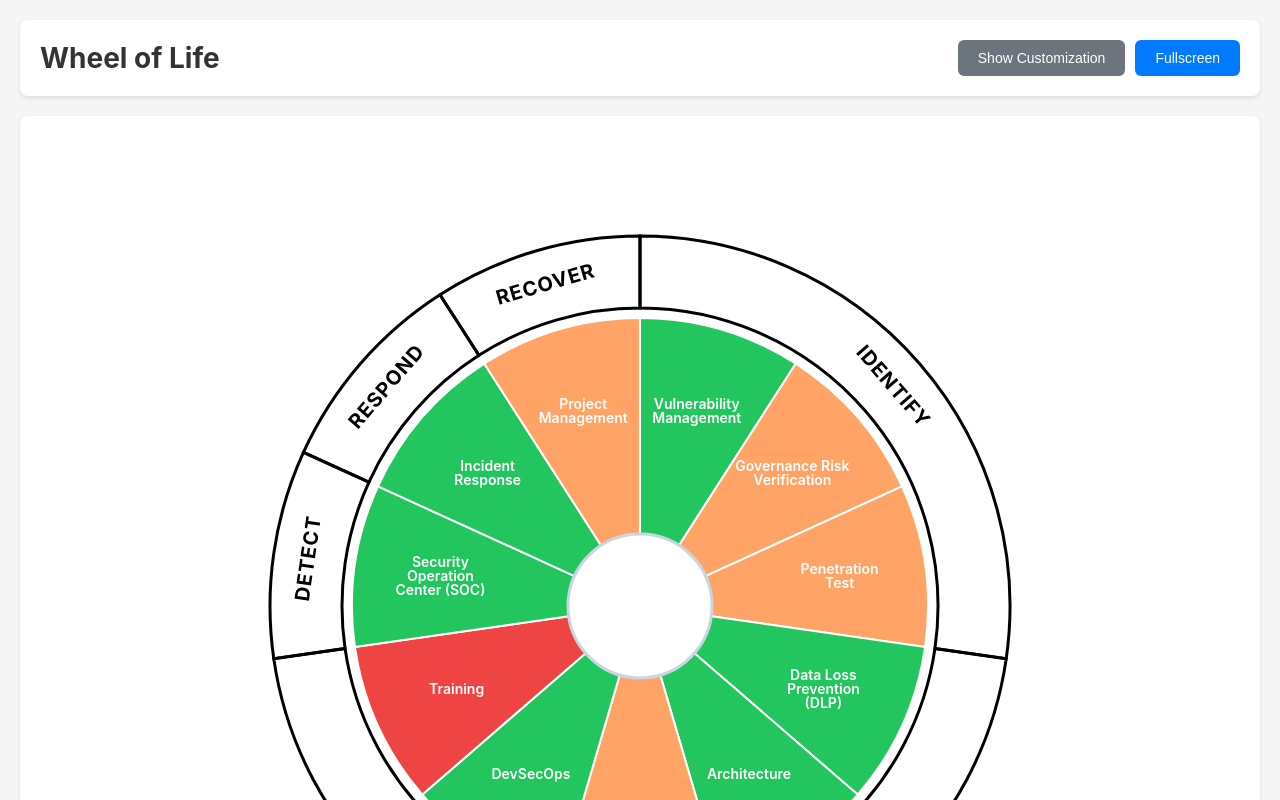
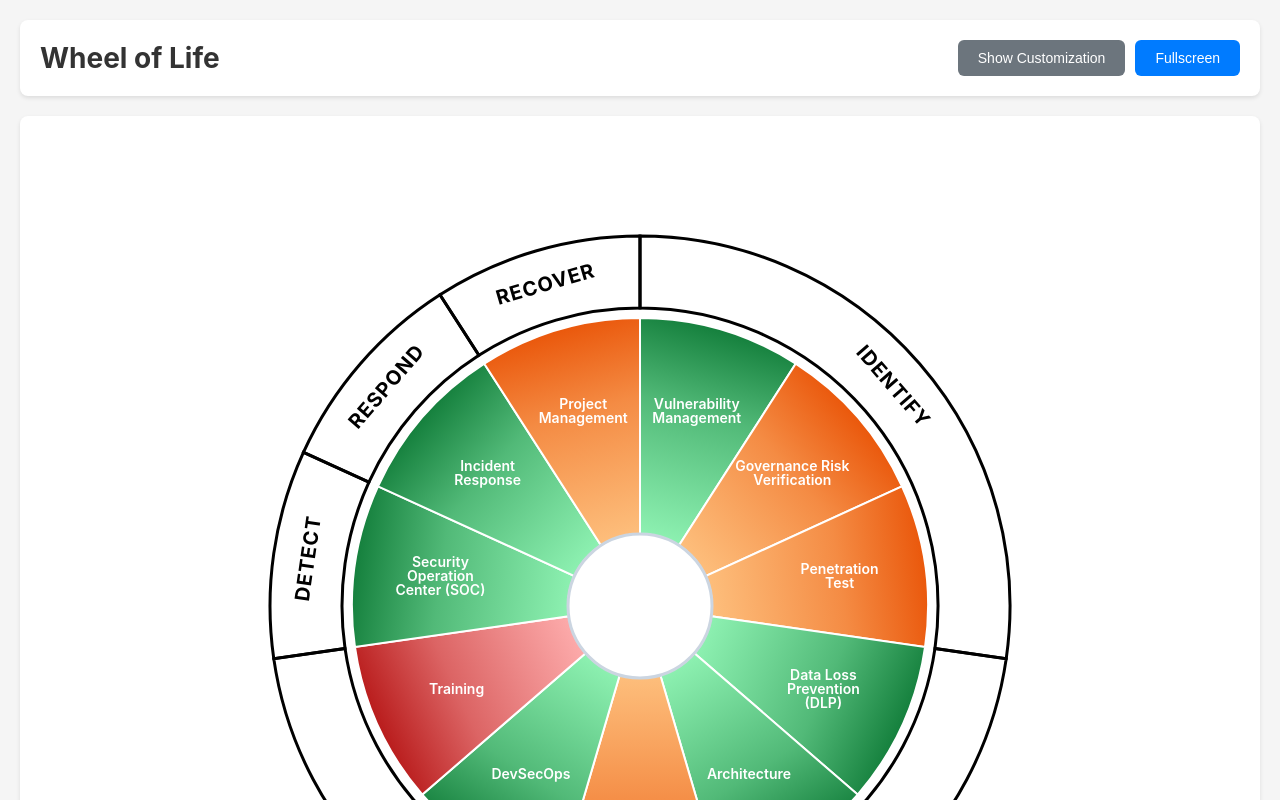
Before and after one commit to ericishere/wheel, a React (Vite) app: page / in a window 1280 px wide. Shown: the top 800 px of the page. Built offline with nearby package versions, Linux system fonts and the light colour scheme.

Commit message:
Gradient

```diff
--- a/src/App.css
+++ b/src/App.css
@@ -149,6 +149,49 @@
 }
 
 .threshold-row input[type="color"] {
+  height: 40px;
+  padding: 0;
+  border: none;
+  border-radius: 4px;
+  background-color: transparent;
+  cursor: pointer;
+}
+
+.status-gradient-group {
+  display: flex;
+  flex-direction: column;
+  gap: 8px;
+  margin-bottom: 12px;
+  padding: 12px;
+  border: 1px solid #e2e8f0;
+  border-radius: 6px;
+  background-color: #ffffff;
+}
+
+.status-gradient-title {
+  font-size: 14px;
+  font-weight: 600;
+  color: #1e293b;
+  text-transform: uppercase;
+}
+
+.gradient-row {
+  display: flex;
+  gap: 12px;
+  flex-wrap: wrap;
+}
+
+.gradient-row label {
+  flex: 1;
+  min-width: 160px;
+  display: flex;
+  flex-direction: column;
+  gap: 6px;
+  font-weight: 500;
+  color: #333;
+}
+
+.gradient-row input[type="color"] {
   height: 40px;
   padding: 0;
   border: none;
--- a/src/App.jsx
+++ b/src/App.jsx
@@ -51,12 +51,22 @@ const defaultCategories = [
   }
 ];
 
+const defaultGradientSettings = {
+  low: { start: '#fca5a5', end: '#b91c1c' },
+  mid: { start: '#fdba74', end: '#ea580c' },
+  high: { start: '#86efac', end: '#15803d' },
+};
+
+const createDefaultGradients = () => ({
+  low: { ...defaultGradientSettings.low },
+  mid: { ...defaultGradientSettings.mid },
+  high: { ...defaultGradientSettings.high },
+});
+
 function App() {
   const [categories, setCategories] = useState(defaultCategories);
   const [isFullscreen, setIsFullscreen] = useState(false);
-  const [lowColor, setLowColor] = useState('#ef4444');
-  const [midColor, setMidColor] = useState('#ffa366');
-  const [highColor, setHighColor] = useState('#22c55e');
+  const [statusGradients, setStatusGradients] = useState(createDefaultGradients);
   const [categoryLabelColor, setCategoryLabelColor] = useState('#000000');
   const [itemFontSize, setItemFontSize] = useState(14);
   const [itemLineHeight, setItemLineHeight] = useState(14);
@@ -102,6 +112,19 @@ function App() {
       }
       return cat;
     }));
+  };
+
+  const handleGradientColorChange = (status, stop, value) => {
+    setStatusGradients(prev => {
+      const base = prev[status] ?? defaultGradientSettings[status] ?? {};
+      return {
+        ...prev,
+        [status]: {
+          ...base,
+          [stop]: value,
+        },
+      };
+    });
   };
 
   const addCategory = () => {
@@ -169,19 +192,23 @@ function App() {
 
   const resetToDefaults = () => {
     setCategories(defaultCategories);
-    setLowColor('#ef4444');
-    setMidColor('#ffa366');
-    setHighColor('#22c55e');
+    setStatusGradients(createDefaultGradients());
     setCategoryLabelColor('#000000');
     setItemFontSize(14);
     setItemLineHeight(14);
     setCategoryFontSize(20);
   };
 
-  const colorSettings = {
-    low: lowColor,
-    mid: midColor,
-    high: highColor,
+  const gradientSettings = {
+    low: { ...defaultGradientSettings.low, ...statusGradients.low },
+    mid: { ...defaultGradientSettings.mid, ...statusGradients.mid },
+    high: { ...defaultGradientSettings.high, ...statusGradients.high },
+  };
+
+  const statusLabels = {
+    low: 'Low (Red)',
+    mid: 'Mid (Orange)',
+    high: 'High (Green)',
   };
 
   return (
@@ -206,33 +233,33 @@ function App() {
           </div>
 
           <div className="color-thresholds">
-            <h3>Status Colors</h3>
-            <div className="threshold-row">
+            <h3>Status Gradients</h3>
+            {Object.entries(statusLabels).map(([status, label]) => {
+              const gradient = gradientSettings[status] ?? defaultGradientSettings[status];
+              return (
+                <div key={status} className="status-gradient-group">
+                  <span className="status-gradient-title">{label}</span>
+                  <div className="gradient-row">
                     <label>
-                Low (Red)
+                      Start Color
                       <input
                         type="color"
-                  value={lowColor}
-                  onChange={(e) => setLowColor(e.target.value)}
+                        value={gradient?.start || '#e2e8f0'}
+                        onChange={(e) => handleGradientColorChange(status, 'start', e.target.value)}
                       />
                     </label>
                     <label>
-                Mid (Orange)
+                      End Color
                       <input
                         type="color"
-                  value={midColor}
-                  onChange={(e) => setMidColor(e.target.value)}
-                />
-              </label>
-              <label>
-                High (Green)
-                <input
-                  type="color"
-                  value={highColor}
-                  onChange={(e) => setHighColor(e.target.value)}
+                        value={gradient?.end || '#cbd5f5'}
+                        onChange={(e) => handleGradientColorChange(status, 'end', e.target.value)}
                       />
                     </label>
                   </div>
+                </div>
+              );
+            })}
             <div className="threshold-row">
               <label>
                 Category Label Color
@@ -369,7 +396,7 @@ function App() {
       >
         <WheelOfLife
           categories={categories}
-          colorSettings={colorSettings}
+          gradientSettings={gradientSettings}
           categoryLabelColor={categoryLabelColor}
           itemFontSize={itemFontSize}
           itemLineHeight={itemLineHeight}
--- a/src/WheelOfLife.jsx
+++ b/src/WheelOfLife.jsx
@@ -1,14 +1,121 @@
 import React from 'react';
 
-const defaultColorSettings = {
-  low: '#ef4444',
-  mid: '#ffa366',
-  high: '#22c55e',
+const defaultGradientSettings = {
+  low: { start: '#fca5a5', end: '#b91c1c' },
+  mid: { start: '#fdba74', end: '#ea580c' },
+  high: { start: '#86efac', end: '#15803d' },
+};
+
+const fallbackGradient = {
+  start: '#e2e8f0',
+  end: '#cbd5f5',
+};
+
+const hexColorPattern = /^#([0-9a-f]{3}|[0-9a-f]{6})$/i;
+
+const isHexColor = (value) => typeof value === 'string' && hexColorPattern.test(value);
+
+const clamp = (value, min, max) => Math.min(Math.max(value, min), max);
+
+const normalizeHex = (hex) => {
+  const raw = hex.replace('#', '');
+  if (raw.length === 3) {
+    return raw
+      .split('')
+      .map((char) => char + char)
+      .join('');
+  }
+  return raw.padStart(6, '0').slice(0, 6);
+};
+
+const hexToRgb = (hex) => {
+  const normalized = normalizeHex(hex);
+  const value = parseInt(normalized, 16);
+  return {
+    r: (value >> 16) & 255,
+    g: (value >> 8) & 255,
+    b: value & 255,
+  };
+};
+
+const rgbToHex = ({ r, g, b }) => (
+  `#${[r, g, b]
+    .map((channel) => clamp(Math.round(channel), 0, 255).toString(16).padStart(2, '0'))
+    .join('')}`
+);
+
+const mixColors = (color, target, amount) => {
+  const t = clamp(amount, 0, 1);
+  const base = hexToRgb(color);
+  const goal = hexToRgb(target);
+  return rgbToHex({
+    r: base.r + (goal.r - base.r) * t,
+    g: base.g + (goal.g - base.g) * t,
+    b: base.b + (goal.b - base.b) * t,
+  });
+};
+
+const adjustColor = (color, amount) => {
+  if (!isHexColor(color) || amount === 0) {
+    return color;
+  }
+
+  const target = amount > 0 ? '#ffffff' : '#000000';
+  return mixColors(color, target, Math.abs(amount));
+};
+
+const resolveGradientForStatus = (status, gradientSettings) => {
+  const defaults = defaultGradientSettings[status] ?? fallbackGradient;
+  const entry = gradientSettings?.[status];
+
+  if (!entry) {
+    return defaults;
+  }
+
+  if (typeof entry === 'string') {
+    if (!isHexColor(entry)) {
+      return defaults;
+    }
+
+    const startColor = adjustColor(entry, 0.3) || defaults.start;
+    const endColor = adjustColor(entry, -0.25) || defaults.end;
+    return {
+      start: isHexColor(startColor) ? startColor : defaults.start,
+      end: isHexColor(endColor) ? endColor : defaults.end,
+    };
+  }
+
+  const startCandidate = entry.start;
+  const endCandidate = entry.end;
+  const hasStart = isHexColor(startCandidate);
+  const hasEnd = isHexColor(endCandidate);
+
+  if (hasStart && hasEnd) {
+    return { start: startCandidate, end: endCandidate };
+  }
+
+  if (hasStart) {
+    const derivedEnd = adjustColor(startCandidate, -0.25) || defaults.end;
+    return {
+      start: startCandidate,
+      end: isHexColor(derivedEnd) ? derivedEnd : defaults.end,
+    };
+  }
+
+  if (hasEnd) {
+    const derivedStart = adjustColor(endCandidate, 0.3) || defaults.start;
+    return {
+      start: isHexColor(derivedStart) ? derivedStart : defaults.start,
+      end: endCandidate,
+    };
+  }
+
+  return defaults;
 };
 
 const WheelOfLife = ({
   categories,
-  colorSettings = defaultColorSettings,
+  gradientSettings = defaultGradientSettings,
   categoryLabelColor = '#000000',
   itemFontSize = 14,
   itemLineHeight = 14,
@@ -28,28 +135,19 @@ const WheelOfLife = ({
   const categoryOuterRadius = categoryInnerRadius + categoryRingWidth;
   const labelRadius = categoryOuterRadius + 50;
 
-  // Function to get color based on status
-  const getItemColor = (status) => {
-    const colors = { ...defaultColorSettings, ...colorSettings };
-
-    if (status === 'low') return colors.low;
-    if (status === 'mid') return colors.mid;
-    if (status === 'high') return colors.high;
-
-    return '#e2e8f0'; // default gray for undefined status
-  };
-
   // Calculate angle for each item
   let itemAngles = [];
   let currentAngle = 0;
 
   categories.forEach((category, catIndex) => {
-    const anglePerItem = (2 * Math.PI) / totalItems;
+    const anglePerItem = totalItems > 0 ? (2 * Math.PI) / totalItems : 0;
 
     category.items.forEach((item, itemIndex) => {
       itemAngles.push({
         categoryIndex: catIndex,
         itemIndex,
+        categoryId: category.id,
+        itemId: item.id,
         startAngle: currentAngle - Math.PI / 2,
         endAngle: (currentAngle + anglePerItem) - Math.PI / 2,
         centerAngle: (currentAngle + anglePerItem / 2) - Math.PI / 2,
@@ -87,7 +185,7 @@ const WheelOfLife = ({
 
   categories.forEach((category, index) => {
     const itemsInCategory = category.items.length;
-    const categoryAngleSpan = (2 * Math.PI * itemsInCategory) / totalItems;
+    const categoryAngleSpan = totalItems > 0 ? (2 * Math.PI * itemsInCategory) / totalItems : 0;
 
     categoryAngles.push({
       startAngle: categoryStartAngle - Math.PI / 2,
@@ -100,6 +198,47 @@ const WheelOfLife = ({
 
   return (
     <svg width={size} height={size} viewBox={`0 0 ${size} ${size}`}>
+      <defs>
+        {itemAngles.map((angleData) => {
+          const category = categories[angleData.categoryIndex];
+          const item = category?.items?.[angleData.itemIndex];
+
+          if (!item) {
+            return null;
+          }
+
+          const gradient = resolveGradientForStatus(item.status, gradientSettings);
+          const startColor = isHexColor(gradient.start) ? gradient.start : fallbackGradient.start;
+          const endColor = isHexColor(gradient.end) ? gradient.end : fallbackGradient.end;
+          const midColor = mixColors(startColor, endColor, 0.5);
+          const gradientId = `item-gradient-${angleData.categoryId}-${angleData.itemId}`;
+          const innerPoint = {
+            x: center + centerRadius * Math.cos(angleData.centerAngle),
+            y: center + centerRadius * Math.sin(angleData.centerAngle),
+          };
+          const outerPoint = {
+            x: center + maxInnerRadius * Math.cos(angleData.centerAngle),
+            y: center + maxInnerRadius * Math.sin(angleData.centerAngle),
+          };
+
+          return (
+            <linearGradient
+              key={gradientId}
+              id={gradientId}
+              x1={innerPoint.x}
+              y1={innerPoint.y}
+              x2={outerPoint.x}
+              y2={outerPoint.y}
+              gradientUnits="userSpaceOnUse"
+            >
+              <stop offset="0%" stopColor={startColor} stopOpacity="0.95" />
+              <stop offset="60%" stopColor={midColor} stopOpacity="0.98" />
+              <stop offset="100%" stopColor={endColor} stopOpacity="1" />
+            </linearGradient>
+          );
+        })}
+      </defs>
+
       {/* Background */}
       <circle cx={center} cy={center} r={labelRadius + 80} fill="#ffffff" />
 
@@ -127,7 +266,7 @@ const WheelOfLife = ({
       {itemAngles.map((angleData, index) => {
         const category = categories[angleData.categoryIndex];
         const item = category.items[angleData.itemIndex];
-        const color = getItemColor(item.status);
+        const gradientId = `item-gradient-${angleData.categoryId}-${angleData.itemId}`;
 
         const path = createSegmentPath(
           angleData.startAngle,
@@ -140,7 +279,7 @@ const WheelOfLife = ({
           <path
             key={`item-${index}`}
             d={path}
-            fill={color}
+            fill={`url(#${gradientId})`}
             stroke="#ffffff"
             strokeWidth="2"
           />
```
Lines whose indentation alone changed are shown as unchanged.
